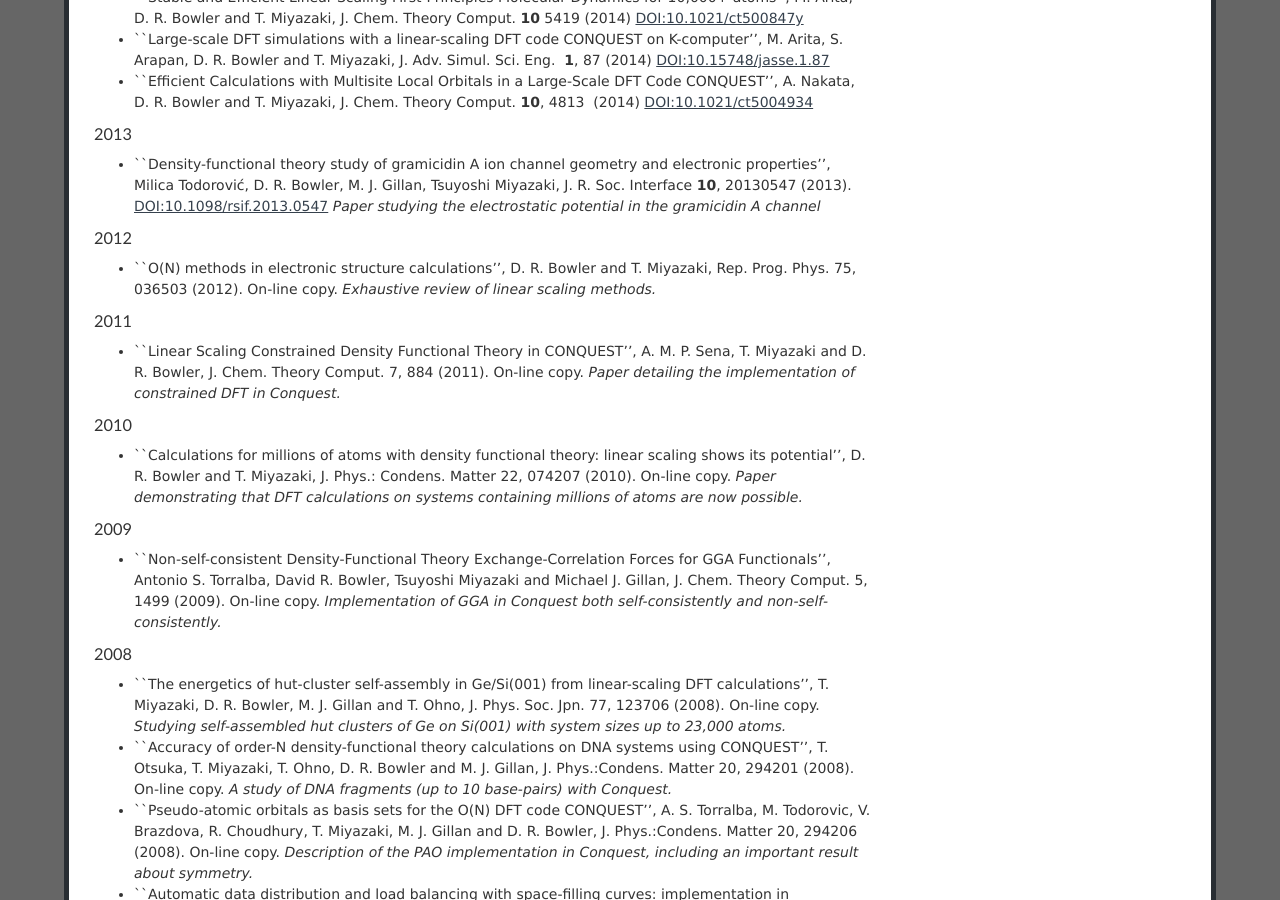
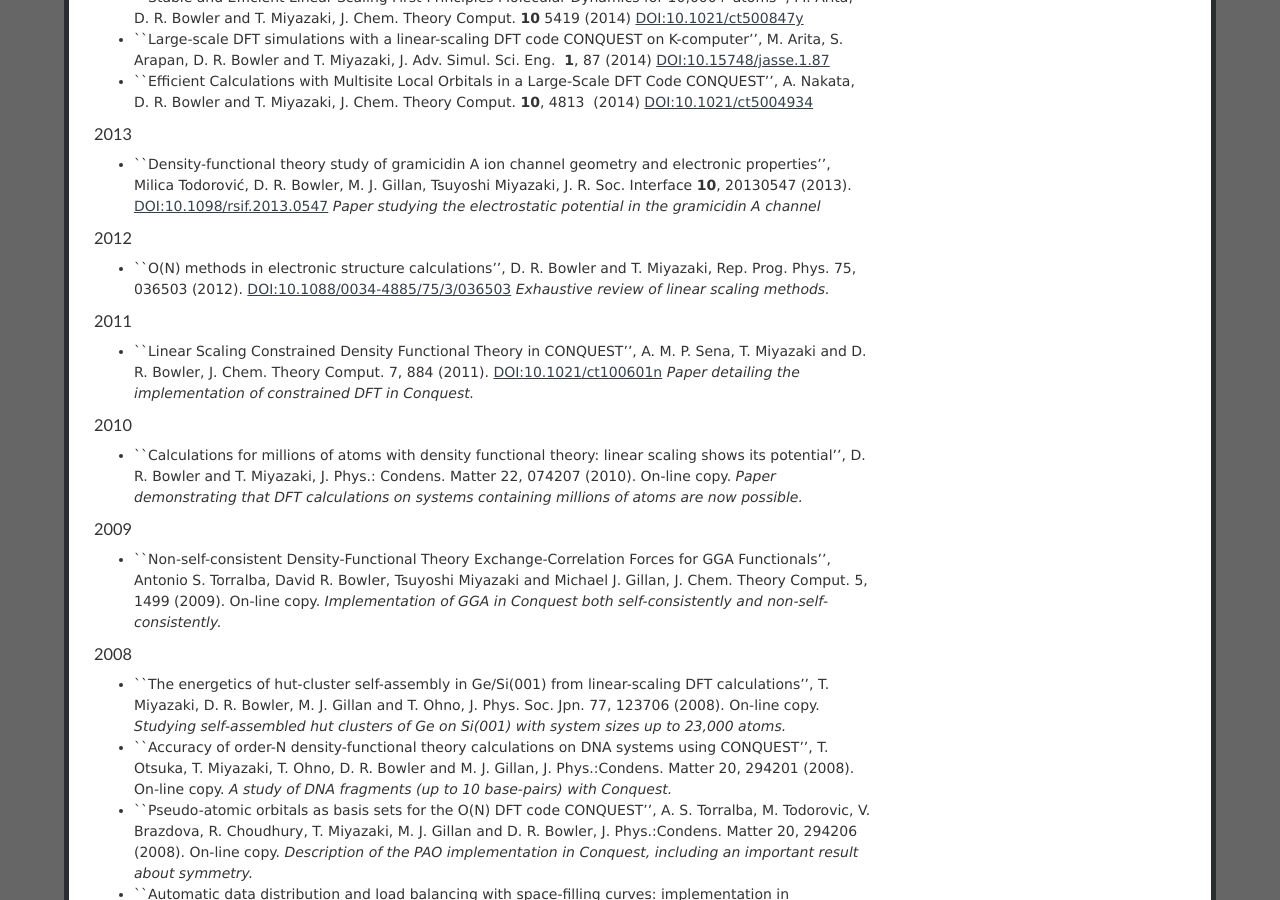
Before and after one commit to OrderN/OrderN.github.io, a Jekyll site: the page built from references.markdown, in a window 1280 px wide and 900 px high, scrolled down 576 px. Built offline with Jekyll 4.4.1, drawn with Linux system fonts in a browser that asks for light colours.

Commit message:
Adding DOI links to 2011 and 2012

```diff
--- a/references.markdown
+++ b/references.markdown
@@ -38,12 +38,12 @@
 ### 2012
 <a name="Y2012"></a>
 
-   * ``O(N) methods in electronic structure calculations'', D. R. Bowler and T. Miyazaki, Rep. Prog. Phys. 75, 036503 (2012). On-line copy. *Exhaustive review of linear scaling methods.*
+   * ``O(N) methods in electronic structure calculations'', D. R. Bowler and T. Miyazaki, Rep. Prog. Phys. 75, 036503 (2012). [DOI:10.1088/0034-4885/75/3/036503](http://dx.doi.org/10.1088/0034-4885/75/3/036503) *Exhaustive review of linear scaling methods.*
 
 ### 2011
 <a name="Y2011"></a>
 
-   * ``Linear Scaling Constrained Density Functional Theory in CONQUEST'', A. M. P. Sena, T. Miyazaki and D. R. Bowler, J. Chem. Theory Comput. 7, 884 (2011). On-line copy. *Paper detailing the implementation of constrained DFT in Conquest.*
+   * ``Linear Scaling Constrained Density Functional Theory in CONQUEST'', A. M. P. Sena, T. Miyazaki and D. R. Bowler, J. Chem. Theory Comput. 7, 884 (2011). [DOI:10.1021/ct100601n](http://dx.doi.org/10.1021/ct100601n) *Paper detailing the implementation of constrained DFT in Conquest.*
 
 ### 2010
 <a name="Y2010"></a>
```
